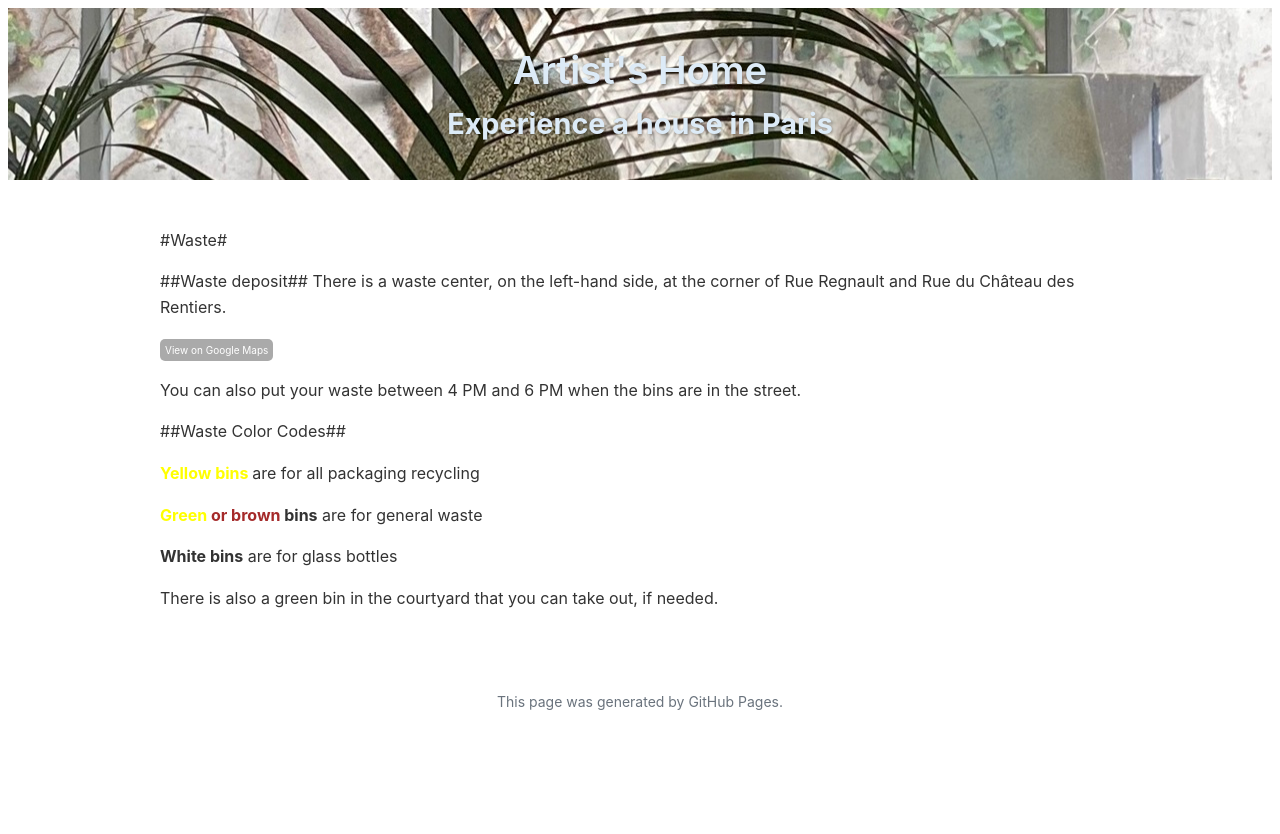
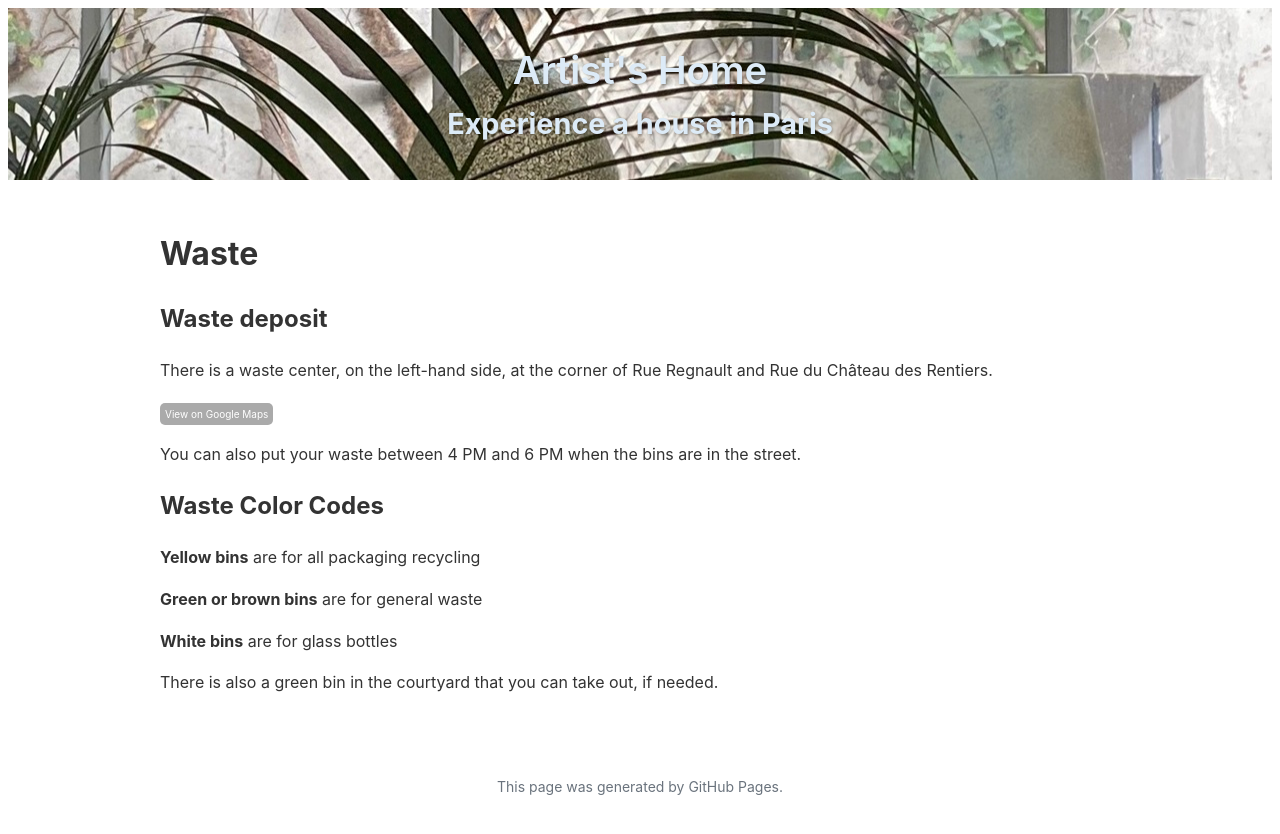
Before and after one commit to PhilAlain/tac, a Jekyll site: the page built from waste.md, in a window 1280 px wide. Shown: the top 834 px of the page. Built offline with Jekyll 4.4.1, drawn with Linux system fonts in a browser that asks for light colours; our own code applies the rules of GitHub Pages for plain Markdown files.

Commit message:
Update waste.md

```diff
--- a/waste.md
+++ b/waste.md
@@ -1,6 +1,6 @@
-#Waste#
+# Waste #
 
-##Waste deposit##
+## Waste deposit ##
 There is a waste center, on the left-hand side, at the corner of Rue Regnault and Rue du Château des Rentiers.
 
 <a href="https://maps.app.goo.gl/mkKWNtycChyLes699" style="display:inline-block; padding:3px 5px; font-size:10px; color:#fff; background-color:#AAAAAA; text-align:center; text-decoration:none; border-radius:5px;">
@@ -12,11 +12,11 @@ You can also put your waste between 4 PM and 6 PM when the bins are in the stree
 
 
 
-##Waste Color Codes##
+## Waste Color Codes ##
 
-**<span style="color:yellow;">Yellow bins </span>** are for all packaging recycling
+**Yellow bins** are for all packaging recycling
 
-**<span style="color:yellow;">Green</span> <span style="color:brown;">or brown</span> bins**  are for general waste
+**Green or brown bins**  are for general waste
 
 **White bins**  are for glass bottles
 
```
